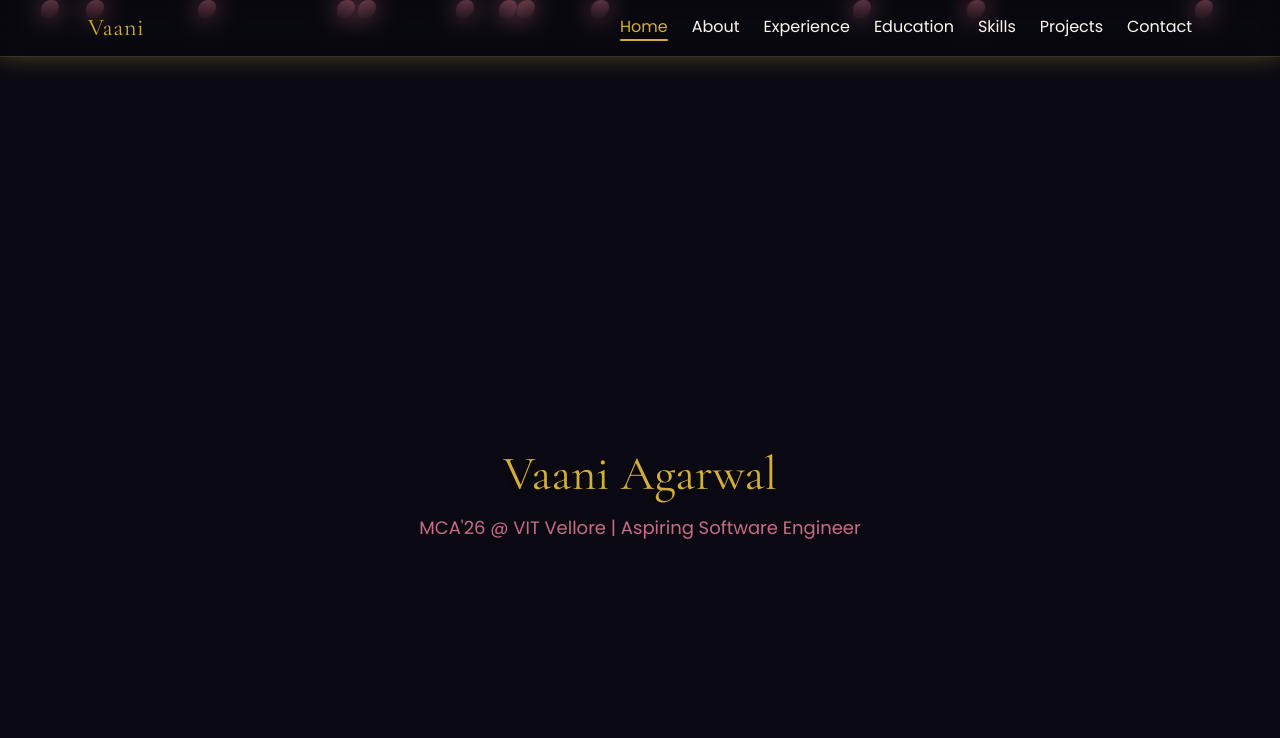
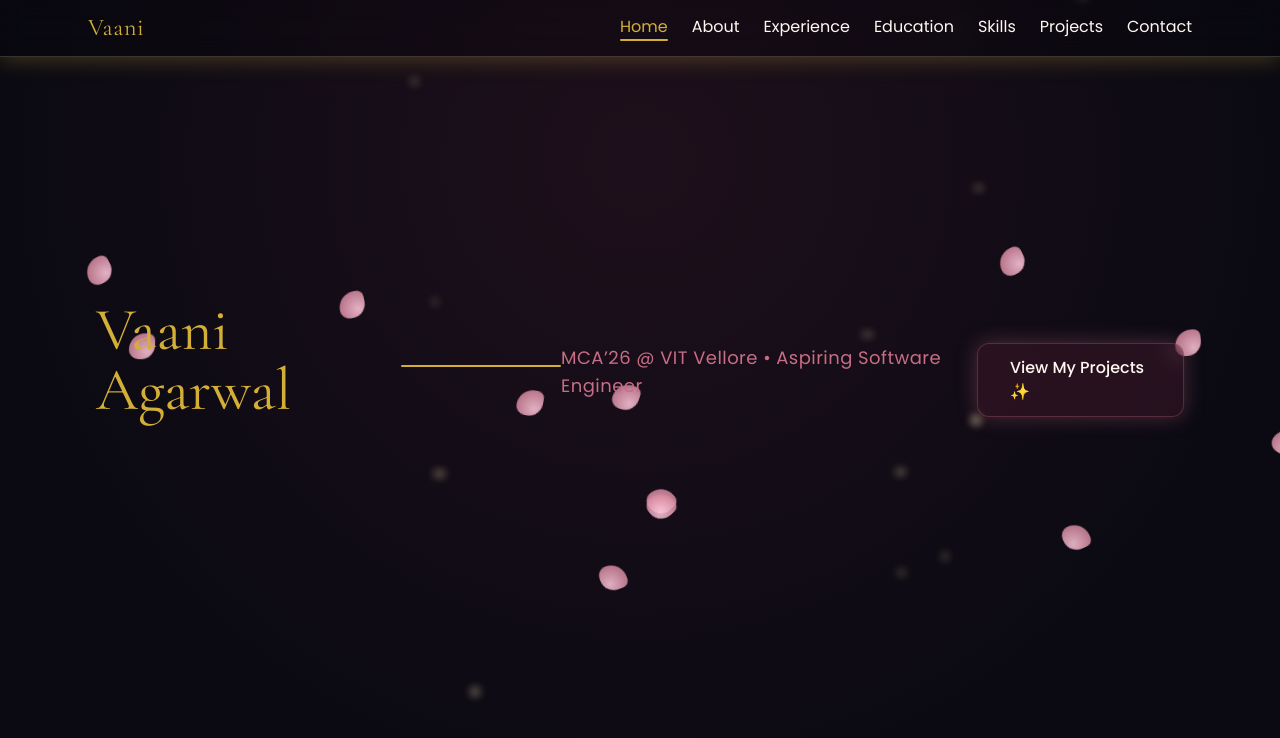
Before and after one commit to VaaniAgarwal/vaani-portfolio, a React (Vite) app: page / in a window 1280 px wide. Shown: the top 738 px of the page. Built offline with nearby package versions, Linux system fonts and the light colour scheme.

Commit message:
fix: falling petals animation, layout overflow, hero base structure

```diff
--- a/src/index.css
+++ b/src/index.css
@@ -3,9 +3,13 @@
 @tailwind utilities;
 
 html, body {
+  height: 100%;
+  margin: 0;
   background-color: #0B0A13;
   color: #FFF8F0;
   font-family: 'Poppins', sans-serif;
+  overflow-x: hidden;
+  background-image: radial-gradient(circle at 50% 20%, rgba(139,47,74,0.15), transparent 70%);
 }
 
 .glass-card {
@@ -39,10 +43,21 @@ html, body {
 
 .petal {
   position: absolute;
-  width: 18px;
-  height: 18px;
-  background: rgba(199, 109, 133, 0.8);
+  width: 26px;
+  height: 26px;
+  background: radial-gradient(circle at 30% 30%, rgba(255,200,220,0.95), rgba(199,109,133,0.9));
   border-radius: 60% 40% 70% 30%;
-  animation: petalFall linear infinite;
+  will-change: transform, opacity;
+  transform: translate3d(0, 0, 0);
+  animation: petalFall 7s linear infinite;
   filter: blur(0.6px);
+  pointer-events: none;
+  z-index: 0;
 }
+
+@keyframes petalFall {
+  0% { transform: translate3d(0, -20vh, 0) rotate(0deg); opacity: 1; }
+  15% { opacity: 0.95; }
+  80% { opacity: 0.9; }
+  100% { transform: translate3d(0, 120vh, 0) rotate(360deg); opacity: 0.5; }
+}
--- a/src/layout/MainLayout.jsx
+++ b/src/layout/MainLayout.jsx
@@ -10,22 +10,24 @@ export default function MainLayout() {
         for (let i = 0; i < 12; i++) {
             arr.push({
                 left: Math.random() * 100,
-                animationDuration: 4 + Math.random() * 5,
-                animationDelay: Math.random() * 5,
+                top: -40 - Math.random() * 40,
+                animationDuration: 5 + Math.random() * 6,
+                animationDelay: Math.random() * 2,
             });
         }
         setPetals(arr);
     }, []);
     return (
-        <div className="relative min-h-screen overflow-hidden">
+        <div className="relative min-h-screen overflow-x-hidden">
             <Navbar />
-            <div className="absolute inset-0 overflow-hidden ">
+            <div className="fixed inset-0 z-0 pointer-events-none overflow-hidden">
                 {petals.map((p, i) => (
                     <span
                         key={i}
-                        className="petal pointer-events-none"
+                        className="petal"
                         style={{
                             left: `${p.left}%`,
+                            top: `${p.top}px`,
                             animationDuration: `${p.animationDuration}s`,
                             animationDelay: `${p.animationDelay}s`,
                         }}
@@ -37,7 +39,7 @@ export default function MainLayout() {
                 animate={{ opacity: 1, y: 0 }}
                 exit={{ opacity: 0, y: -30 }}
                 transition={{ duration: 0.6, ease: "easeOut" }}
-                className="relative z-10 pt-24 px-4 max-w-6xl mx-auto"
+                className="relative z-10 flex items-center justify-center min-h-[calc(100vh-80px)] px-4 max-w-6xl mx-auto"
             >
                 <Outlet />
             </motion.div>
--- a/src/pages/Home.jsx
+++ b/src/pages/Home.jsx
@@ -1,12 +1,61 @@
+import { motion } from "framer-motion";
+
 export default function Home() {
     return (
-        <div className="min-h-screen flex flex-col items-center justify-center text-center p-6">
-            <h1 className="text-5xl font-serif text-goldRoyal drop-shadow-md">
+        <div className="relative z-10 flex items-center justify-center min-h-[calc(100vh-80px)] px-4 max-w-6xl mx-auto">
+            {[...Array(12)].map((_, i) => (
+                <motion.span
+                    key={i}
+                    className="absolute bg-goldSoft rounded-full opacity-30 blur-sm"
+                    style={{
+                        width: Math.random() * 8 + 4 + "px",
+                        height: Math.random() * 8 + 4 + "px",
+                        top: Math.random() * 100 + "%",
+                        left: Math.random() * 100 + "%"
+                    }}
+                    animate={{
+                        y: [0, -20, 0],
+                        opacity: [0.3, 0.6, 0.3]
+                    }}
+                    transition={{
+                        duration: Math.random() * 4 + 4,
+                        repeat: Infinity,
+                        ease: "easeInOut",
+                        delay: Math.random() * 2
+                    }}
+                />
+            ))}
+            <motion.h1
+                initial={{ opacity: 0, y: 20 }}
+                animate={{ opacity: 1, y: 0 }}
+                transition={{ duration: 0.8, ease: "easeOut" }}
+                className="font-serif text-goldRoyal text-6xl drop-shadow-glowSoft"
+            >
                 Vaani Agarwal
-            </h1>
-            <p className="mt-4 text-roseSoft text-lg">
-                MCA'26 @ VIT Vellore | Aspiring Software Engineer
-            </p>
+            </motion.h1>
+            <motion.div
+                initial={{ width: 0, opacity: 0 }}
+                animate={{ width: "180px", opacity: 1 }}
+                transition={{ duration: 0.8, delay: 0.6 }}
+                className="h-[2px] bg-goldRoyal mt-3 shimmer-line mx-auto rounded-full"
+            />
+            <motion.p
+                initial={{ opacity: 0 }}
+                animate={{ opacity: 1 }}
+                transition={{ delay: 1, duration: 1 }}
+                className="mt-6 text-lg text-roseSoft tracking-wide"
+            >
+                MCA’26 @ VIT Vellore • Aspiring Software Engineer
+            </motion.p>
+            <motion.a
+                href="#projects"
+                initial={{ opacity: 0, y: 20 }}
+                animate={{ opacity: 1, y: 0 }}
+                transition={{ delay: 1.4, duration: 0.8 }}
+                className="mt-10 px-8 py-3 rounded-xl bg-roseDeep/20 text-creamLight font-medium backdrop-blur-md border border-roseSoft/30 shadow-glowRose hover:bg-roseDeep/40 hover:shadow-glowSoft transition-all duration-300"
+            >
+                View My Projects ✨
+            </motion.a>
         </div>
     );
 }
--- a/tailwind.config.js
+++ b/tailwind.config.js
@@ -34,8 +34,10 @@ module.exports = {
       },
       keyframes: {
         petalFall: {
-          "0%": { transform: "translateY(-20vh) rotate(0deg)", opacity: 0 },
-          "100%": { transform: "translateY(120vh) rotate(360deg)", opacity: 0.9 },
+          "0%": { transform: "translate3d(0, -20vh, 0) rotate(0deg)", opacity: "1" },
+          "15%": { opacity: "0.9" },
+          "80%": { opacity: "0.8" },
+          "100%": { transform: "translate3d(0, 120vh, 0) rotate(360deg)", opacity: "0.5" },
         },
         shimmer: {
           "0%": {transform: 'translateX(-100%)'},
@@ -52,7 +54,7 @@ module.exports = {
         },
       },
       animation: {
-        petalFall: "petalFall 6s linear infinite",
+        petalFall: "petalFall 7s linear infinite",
         shimmer: "shimmer 2s linear infinite",
         float: "float 4s ease-in-out infinite",
         fadeGlow: "fadeGlow 3s ease-in-out infinite",
```
